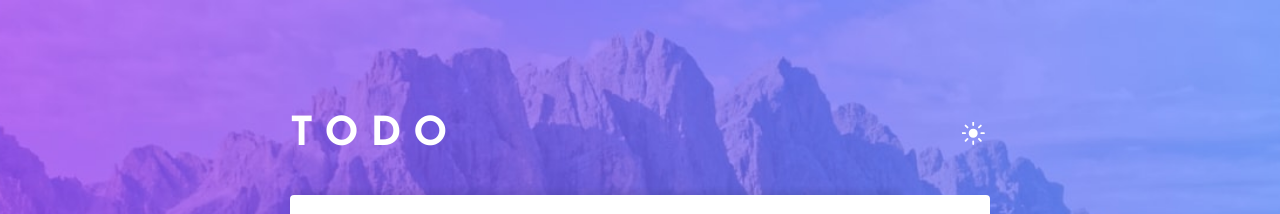
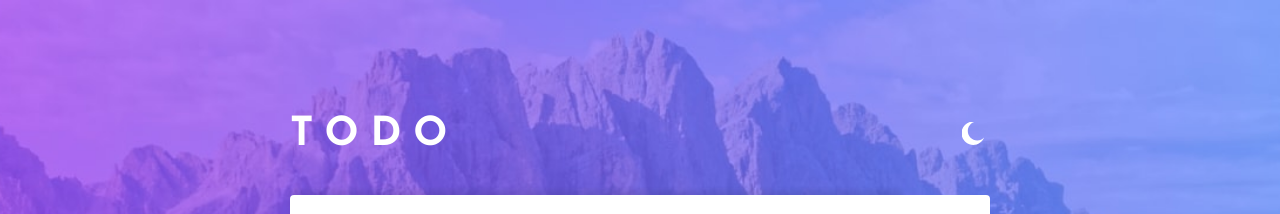
Before and after one commit to MohamedAismaiel/TODO-rep, a Next.js app: page / in a window 1280 px wide. Shown: the top 214 px of the page. Built offline with nearby package versions, Linux system fonts and the light colour scheme.

Commit message:
fixing issues trial 8

```diff
--- a/components/_logo.scss
+++ b/components/_logo.scss
@@ -29,12 +29,11 @@
 
     &-sun {
       background-image: url("../icon-sun.svg");
-      transform: scale(0.9);
+      transform: scale(0.9) rotate(90deg);
       transition: var(--transition);
     }
     &-moon {
-      background-image: url("../icon-sun.svg");
-      // background-image: url("../icon-moon.svg");
+      background-image: url("../icon-moon.svg");
       transform: scale(0.9);
       transition: var(--transition);
     }
--- a/layout/_background.scss
+++ b/layout/_background.scss
@@ -4,7 +4,7 @@
   grid-row: 1/1;
 
   &-dark {
-    background-position: center;
+    // background-position: center;
     height: 110%;
     background-image: url("../bg-desktop-dark.jpg");
     transition: var(--transition);
```
